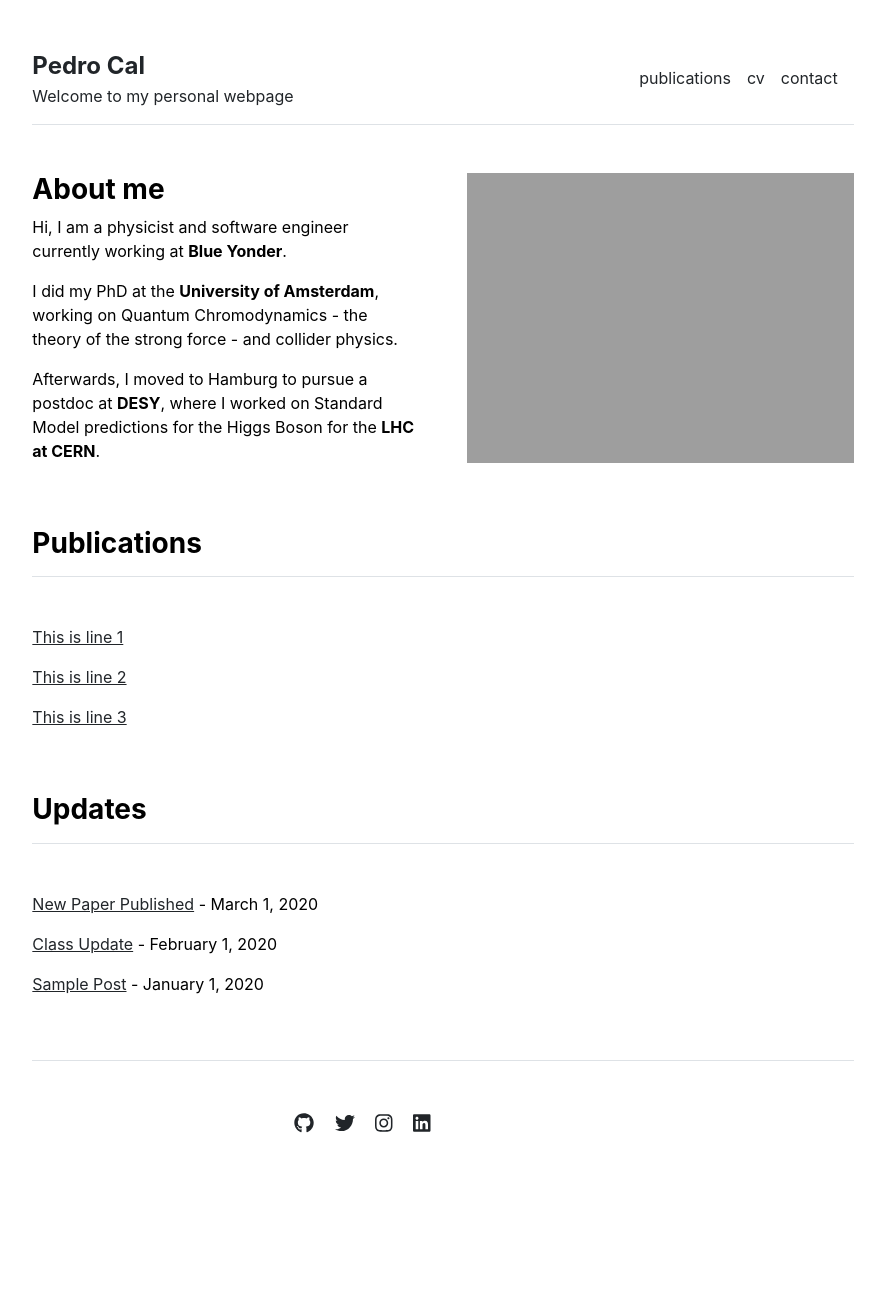
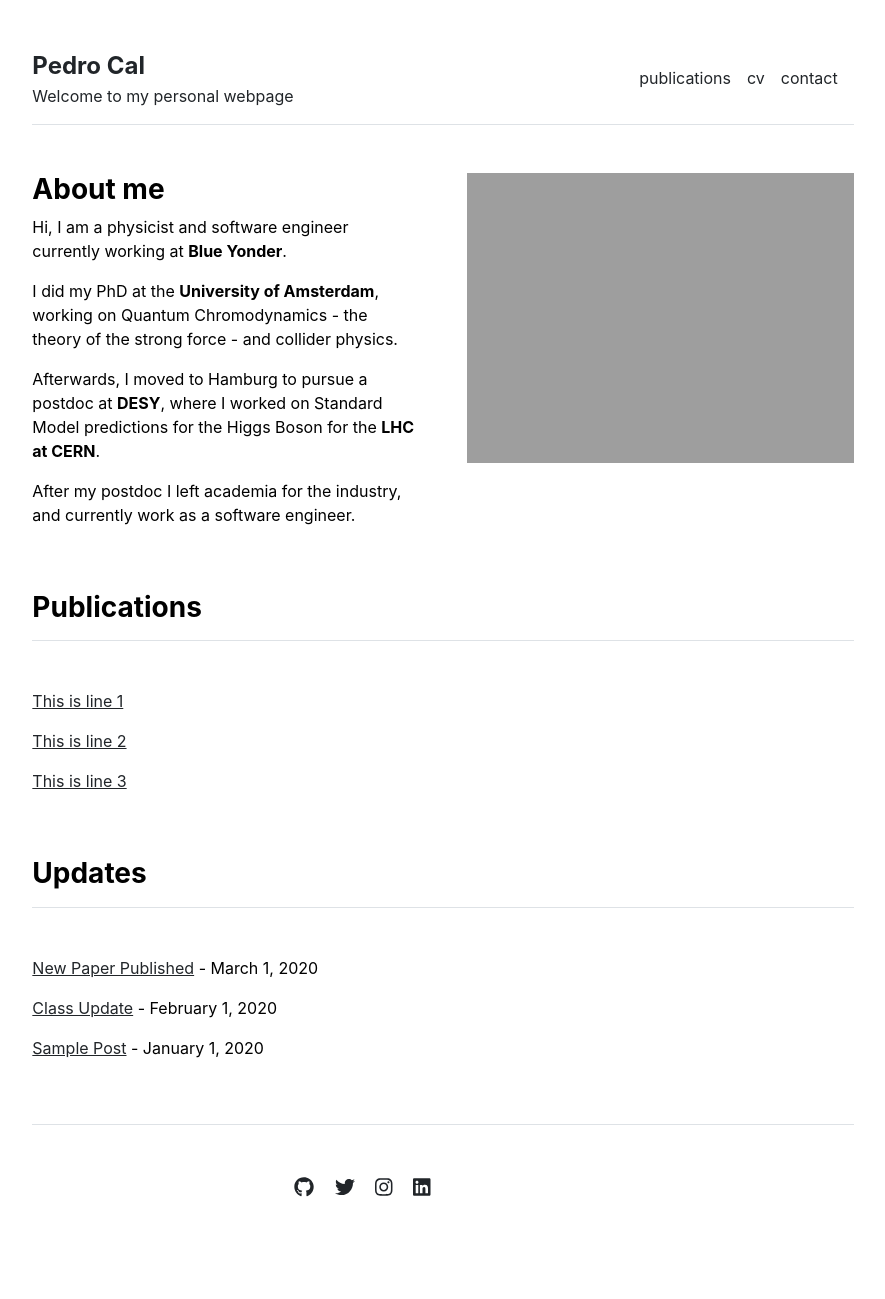
Before and after one commit to pmcal/pmcal.github.io, a Jekyll site: the page built from index.md, in a window 1280 px wide. Shown: the whole page, without its empty margins (197-1082 px from the left). Built offline with Jekyll 4.4.1, drawn with Linux system fonts in a browser that asks for light colours; before the commit the page ends 1235 px from its top, so only the background shows below that.

Commit message:
Update index.md

```diff
--- a/index.md
+++ b/index.md
@@ -8,3 +8,5 @@ Hi, I am a physicist and software engineer currently working at **Blue Yonder**.
 I did my PhD at the **University of Amsterdam**, working on Quantum Chromodynamics - the theory of the strong force - and collider physics.
 
 Afterwards, I moved to Hamburg to pursue a postdoc at **DESY**, where I worked on Standard Model predictions for the Higgs Boson for the **LHC at CERN**.
+
+After my postdoc I left academia for the industry, and currently work as a software engineer.
```
